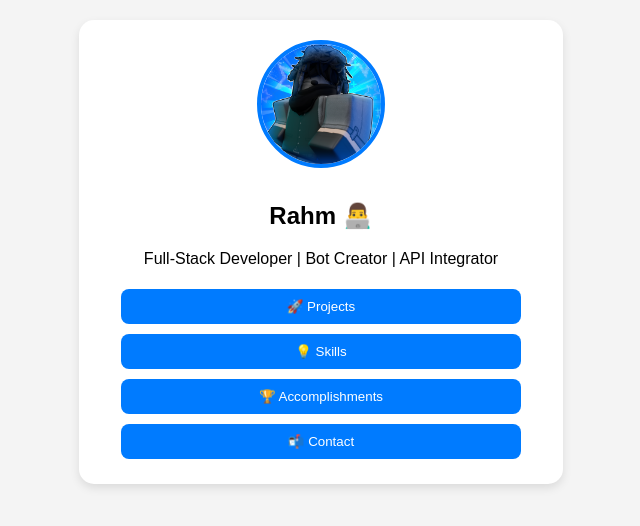
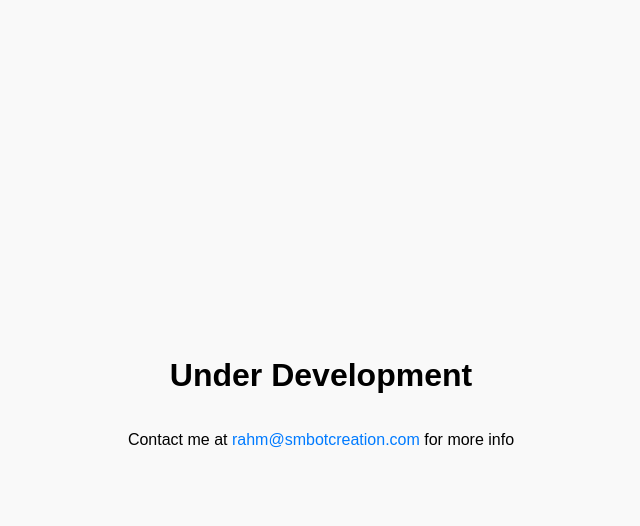
Before and after one commit to MichaelMations/portfolio, a plain HTML site: page index.html in a window 1280 px wide. Shown: the whole page, without its empty margins (319-959 px from the left). Drawn offline with Linux system fonts and the light colour scheme.

Commit message:
Under Development 2.0

```diff
--- a/index.html
+++ b/index.html
@@ -3,91 +3,32 @@
 <head>
     <meta charset="UTF-8">
     <meta name="viewport" content="width=device-width, initial-scale=1.0">
-    <title>Rahm's Portfolio</title>
+    <title>Under Development</title>
     <style>
         body {
-            font-family: Arial, sans-serif;
-            margin: 0;
-            padding: 20px;
-            background-color: #f4f4f4;
             display: flex;
             flex-direction: column;
+            justify-content: center;
             align-items: center;
+            height: 100vh;
+            margin: 0;
+            font-family: Arial, sans-serif;
+            text-align: center;
+            background-color: #f9f9f9;
         }
-        .container {
-            background: white;
-            padding: 20px;
-            border-radius: 15px;
-            box-shadow: 0px 4px 10px rgba(0, 0, 0, 0.1);
-            max-width: 450px;
-            text-align: center;
+
+        a {
+            color: #007bff;
+            text-decoration: none;
         }
-        .profile-pic {
-            width: 120px;
-            height: 120px;
-            border-radius: 50%;
-            object-fit: cover;
-            margin-bottom: 10px;
-            border: 4px solid #007bff;
-        }
-        button {
-            background: #007bff;
-            color: white;
-            border: none;
-            padding: 10px;
-            border-radius: 8px;
-            cursor: pointer;
-            margin: 5px;
-            width: 90%;
-        }
-        .content {
-            display: none;
-            margin-top: 10px;
-            background: #eef3ff;
-            padding: 10px;
-            border-radius: 8px;
+
+        a:hover {
+            text-decoration: underline;
         }
     </style>
-    <script>
-        function toggleContent(id) {
-            var content = document.getElementById(id);
-            content.style.display = content.style.display === 'block' ? 'none' : 'block';
-        }
-    </script>
 </head>
 <body>
-    <div class="container">
-        <img src="profile.png" alt="Rahm's Profile Picture" class="profile-pic">
-        <h2>Rahm 👨‍💻</h2>
-        <p>Full-Stack Developer | Bot Creator | API Integrator</p>
-
-        <button onclick="toggleContent('projects')">🚀 Projects</button>
-        <div id="projects" class="content">
-            <p>✈️ <strong>SWISS Crew Bot</strong> – Flight tracking for 800+ members</p>
-            <p>📜 <strong>WSBooking</strong> – Automated flight booking system</p>
-            <p>📈 <strong>TradeMate</strong> – Stock tracking and trading insights</p>
-            <p>... And more!</p>
-        </div>
-
-        <button onclick="toggleContent('skills')">💡 Skills</button>
-        <div id="skills" class="content">
-            <p>⚡ Discord Bot Dev (Discord.js, MongoDB)</p>
-            <p>🌐 Full-Stack (JavaScript, Node.js, APIs)</p>
-            <p>🛠️ Automation & API Integration</p>
-        </div>
-
-        <button onclick="toggleContent('accomplishments')">🏆 Accomplishments</button>
-        <div id="accomplishments" class="content">
-            <p>🚀 Built advanced API integrations</p>
-            <p>🐛 Fixed a major DB bug causing duplicate flight logs</p>
-        </div>
-
-        <button onclick="toggleContent('contact')">📬 Contact</button>
-        <div id="contact" class="content">
-            <p>📧 Email: <a href="mailto:rahm@smbotcreation.com">rahm@smbotcreation.com</a></p>
-            <p><img src="discord-logo.png" alt="Discord Icon" style="width: 16px; height: 16px;"> Discord: <a href="https://discord.com/users/712381962341449769" style="color: #0000EE; text-decoration: underline;">MichaelMations</a></p>
-            <p><img src="discord-logo.png" alt="Discord Icon" style="width: 16px; height: 16px;"> Discord Server: <a href="https://discord.gg/RfD8sDxF99">SM Bot Creation</a></p>
-        </div>
-    </div>
+    <h1>Under Development</h1>
+    <p>Contact me at <a href="mailto:rahm@smbotcreation.com">rahm@smbotcreation.com</a> for more info</p>
 </body>
 </html>
```
